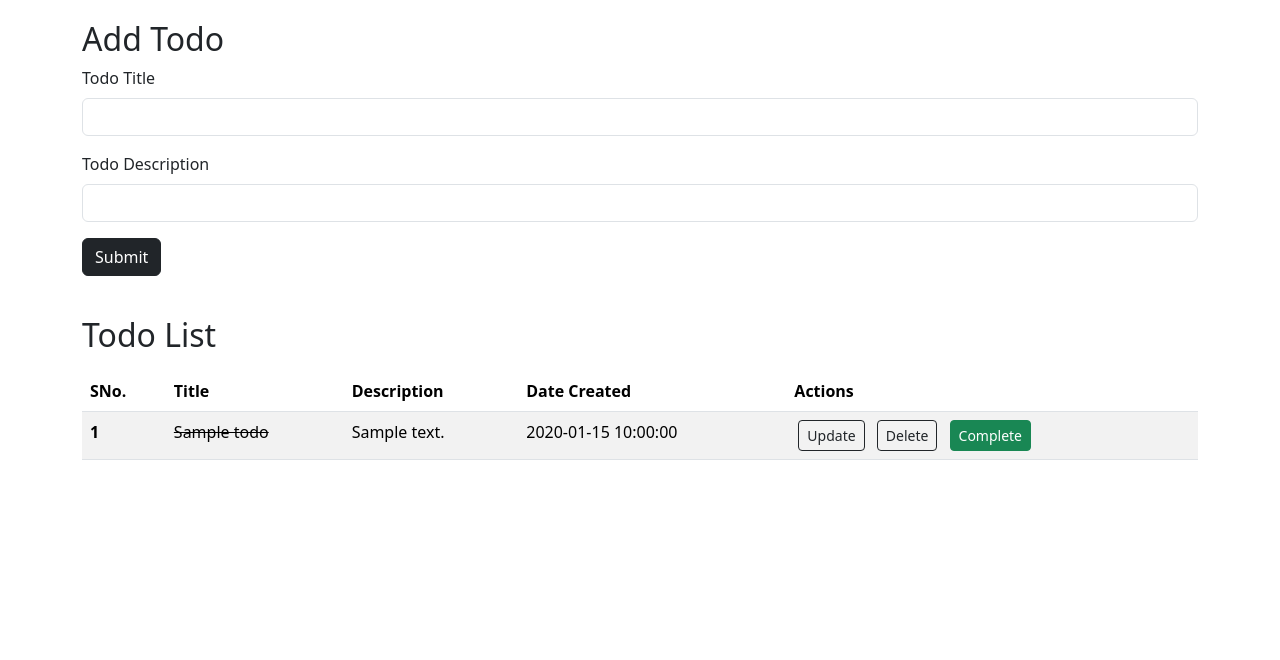
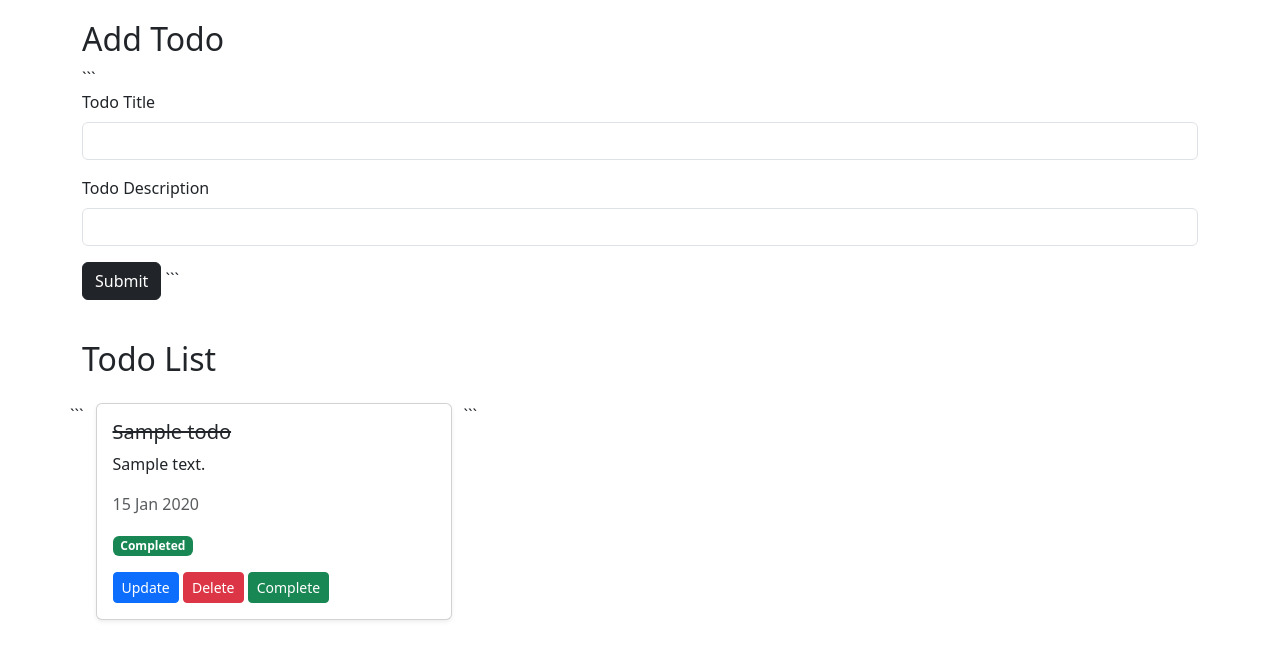
Before and after one commit to Abhijeet194/todo-app, a Flask app: page /search in a window 1280 px wide. Shown: the part 56-716 px from the top of the page. Run offline with Flask 3, Linux system fonts and the light colour scheme; tables that the repository leaves empty hold one stand-in row (values such as "Sample post").

Commit message:
bug fixes and improvement

````diff
--- a/app.py
+++ b/app.py
@@ -1,11 +1,13 @@
 from flask import Flask, render_template, request, redirect
+from werkzeug.security import generate_password_hash, check_password_hash
 from flask_sqlalchemy import SQLAlchemy
 from datetime import datetime
+from flask import session
 import pytz
 import os
 
 app = Flask(__name__)
-
+app.secret_key = "a8f9d3k2l9x7q1w5z6m4n2p8r0t3y7u"
 
 app.config['SQLALCHEMY_DATABASE_URI'] = os.getenv(
     'DATABASE_URL',
@@ -21,12 +23,24 @@ db = SQLAlchemy(app)
 def ist_time():
     return datetime.now(pytz.timezone("Asia/Kolkata"))
 
+class User(db.Model):
+    id = db.Column(db.Integer, primary_key=True)
+    username = db.Column(db.String(50), unique=True, nullable=False)
+    password = db.Column(db.String(200), nullable=False)
+
+    def set_password(self, password):
+        self.password = generate_password_hash(password)
+
+    def check_password(self, password):
+        return check_password_hash(self.password, password)
+
 class Todo(db.Model):
     sno = db.Column(db.Integer, primary_key=True)
     title = db.Column(db.String(100), nullable=False)
     description = db.Column(db.String(500), nullable=True)
     date_created = db.Column(db.DateTime, default=ist_time)
     completed = db.Column(db.Boolean, default=False)
+    user_id = db.Column(db.Integer, db.ForeignKey('user.id'))
 
 
     def __repr__(self) -> str:
@@ -39,19 +53,22 @@ with app.app_context():
 @app.route('/', methods=['GET', 'POST'])
 def hello_world():
 
+    if 'user_id' not in session:
+        return redirect('/login')
+
     if request.method == 'POST':
-
         title = request.form['title']
         desc = request.form['desc']
-        todo = Todo(title=title, description=desc)
+
+        todo = Todo(title=title, description=desc, user_id=session['user_id'])
         db.session.add(todo)
         db.session.commit()
 
-
         return redirect('/')
 
-    all_todos = Todo.query.all()
-    return render_template('index.html', all_todos=all_todos)
+    all_todos = Todo.query.filter_by(user_id=session['user_id']).all()
+    user = User.query.get(session['user_id'])
+    return render_template('index.html', all_todos=all_todos, user=user)
 
 @app.route('/show')
 def products():
@@ -61,7 +78,11 @@ def products():
 
 @app.route('/update/<int:sno>', methods=['GET', 'POST'])
 def update(sno):
-    todo = Todo.query.get(sno)
+
+    if 'user_id' not in session:
+        return redirect('/login')
+
+    todo = Todo.query.filter_by(sno=sno, user_id=session['user_id']).first_or_404()
 
     if request.method == 'POST':
         todo.title = request.form['title']
@@ -73,14 +94,22 @@ def update(sno):
 
 @app.route('/delete/<int:sno>')
 def delete(sno):
-    todo = Todo.query.get(sno)
+
+    if 'user_id' not in session:
+        return redirect('/login')
+
+    todo = Todo.query.filter_by(sno=sno, user_id=session['user_id']).first_or_404()
     db.session.delete(todo)
     db.session.commit()
     return redirect('/')
 
 @app.route('/complete/<int:sno>')
 def complete(sno):
-    todo = Todo.query.filter_by(sno=sno).first_or_404()
+
+    if 'user_id' not in session:
+        return redirect('/login')
+
+    todo = Todo.query.filter_by(sno=sno, user_id=session['user_id']).first_or_404()
     todo.completed = True
     db.session.commit()
     return redirect('/')
@@ -100,6 +129,41 @@ def search():
 def about():
     return render_template("about.html")
 
+@app.route('/register', methods=['GET', 'POST'])
+def register():
+    if request.method == 'POST':
+        username = request.form['username']
+        password = request.form['password']
+
+        user = User(username=username)
+        user.set_password(password)
+
+        db.session.add(user)
+        db.session.commit()
+
+        return redirect('/login')
+
+    return render_template('register.html')
+
+@app.route('/login', methods=['GET', 'POST'])
+def login():
+    if request.method == 'POST':
+        username = request.form['username']
+        password = request.form['password']
+
+        user = User.query.filter_by(username=username).first()
+
+        if user and user.check_password(password):
+            session['user_id'] = user.id
+            return redirect('/')
+
+    return render_template('login.html')
+
+@app.route('/logout')
+def logout():
+    session.pop('user_id', None)
+    return redirect('/login')
+
 
 if __name__ == '__main__':
     app.run(debug=True, port=8000)
--- a/templates/base.html
+++ b/templates/base.html
@@ -28,7 +28,18 @@
           <a class="nav-link" href="/about">About</a>
         </li>
 
+
       </ul>
+
+
+      {% if session.get('user_id') and user %}
+        <span class="me-3">Hello, {{ user.username }}</span>
+      {% endif %}
+
+      {% if session.get('user_id') %}
+         <a href="/logout" class="btn btn-outline-danger me-2">Logout</a>
+      {% endif %}
+
       <form class="d-flex" action="/search" method="GET">
         <input class="form-control me-2" type="search" name="query" placeholder="Search" aria-label="Search"/>
         <button class="btn btn-outline-success" type="submit">Search</button>
--- a/templates/index.html
+++ b/templates/index.html
@@ -1,77 +1,87 @@
 {% extends 'base.html' %}
 {% block title %}Home{% endblock title %}
+
 {% block body %}
 
+<div class="container" style="margin-top: 20px;">
+  <h2>Add Todo</h2>
 
-<div class = "container"  style="margin-top: 20px;">
-<h2>Add Todo</h2>
   <form method="POST" action="/">
 
-  <div class="mb-3" >
+```
+<div class="mb-3">
   <label for="title" class="form-label">Todo Title</label>
-    <input type="text" class="form-control" name="title" id="title" aria-describedby="emailHelp">
+  <input type="text" class="form-control" name="title" id="title" required>
+</div>
 
-  </div>
 <div class="mb-3">
   <label for="desc" class="form-label">Todo Description</label>
   <input type="text" class="form-control" name="desc" id="desc">
 </div>
 
 <button type="submit" class="btn btn-dark">Submit</button>
+```
+
   </form>
 </div>
-<div class =  "container" style="margin-top: 40px; " >
-    <h2>Todo List</h2>
 
+<div class="container" style="margin-top: 40px;">
 
-      {% if all_todos|length == 0 %}
-      <div class="alert alert-warning mt-3" role="alert"></div>
+  <h2 class="mb-4">Todo List</h2>
 
-        no records found
-      </div>
+{% if all_todos|length == 0 %} <div class="alert alert-warning mt-3">
+No records found </div>
 {% else %}
-<table class="table table-striped table-hover mt-3">
-  <thead>
-    <tr>
-      <th scope="col">SNo.</th>
-      <th scope="col">Title</th>
-      <th scope="col">Description</th>
-      <th scope="col">Date Created</th>
-      <th scope="col">Actions</th>
-    </tr>
-  </thead>
-  <tbody>
 
+  <div class="row mt-3">
+    {% for todo in all_todos %}
 
+```
+<div class="col-md-4">
+  <div class="card mb-4 shadow-sm">
+    <div class="card-body">
 
-{% for todo in all_todos  %}
-      <tr>
-      <th scope="row">{{ loop.index }}</th>
-      <td>{% if todo.completed %}
+      <h5 class="card-title">
+        {% if todo.completed %}
           <s>{{ todo.title }}</s>
         {% else %}
           {{ todo.title }}
-  {% endif %}</td>
-      <td>{{ todo.description }}</td>
-      <td>{{ todo.date_created }}</td>
-      <td><a href="/update/{{ todo.sno }}" type="button" class="btn btn-outline-dark btn-sm mx-1">Update</a>
-          <a href="/delete/{{ todo.sno }}"type="button" class="btn btn-outline-dark btn-sm mx-1">Delete</a>
-          <a href="/complete/{{ todo.sno }}" class="btn btn-success btn-sm mx-1">Complete</a>
-    </td>
-    </tr>
+        {% endif %}
+      </h5>
+
+      <p class="card-text">{{ todo.description }}</p>
+
+      <p class="text-muted">
+        {% if todo.date_created %}
+          {{ todo.date_created.strftime('%d %b %Y') }}
+        {% else %}
+          No date
+        {% endif %}
+      </p>
+
+      {% if todo.completed %}
+        <span class="badge bg-success">Completed</span>
+      {% else %}
+        <span class="badge bg-warning text-dark">Pending</span>
+      {% endif %}
+
+      <div class="mt-3">
+        <a href="/update/{{ todo.sno }}" class="btn btn-primary btn-sm">Update</a>
+        <a href="/delete/{{ todo.sno }}" class="btn btn-danger btn-sm">Delete</a>
+        <a href="/complete/{{ todo.sno }}" class="btn btn-success btn-sm">Complete</a>
+      </div>
+
+    </div>
+  </div>
+</div>
+
 {% endfor %}
+```
 
-      </tbody>
-</table>
-
+  </div>
 
 {% endif %}
 
-
-
 </div>
 
-    <script src="https://cdn.jsdelivr.net/npm/bootstrap@5.3.8/dist/js/bootstrap.bundle.min.js" integrity="sha384-FKyoEForCGlyvwx9Hj09JcYn3nv7wiPVlz7YYwJrWVcXK/BmnVDxM+D2scQbITxI" crossorigin="anonymous"></script>
-  </body>
-</html>
 {% endblock body %}
````
Also changed, not shown: templates/login.html (added, +38 -0 lines), templates/register.html (added, +38 -0 lines). Lines whose indentation alone changed are shown as unchanged.
